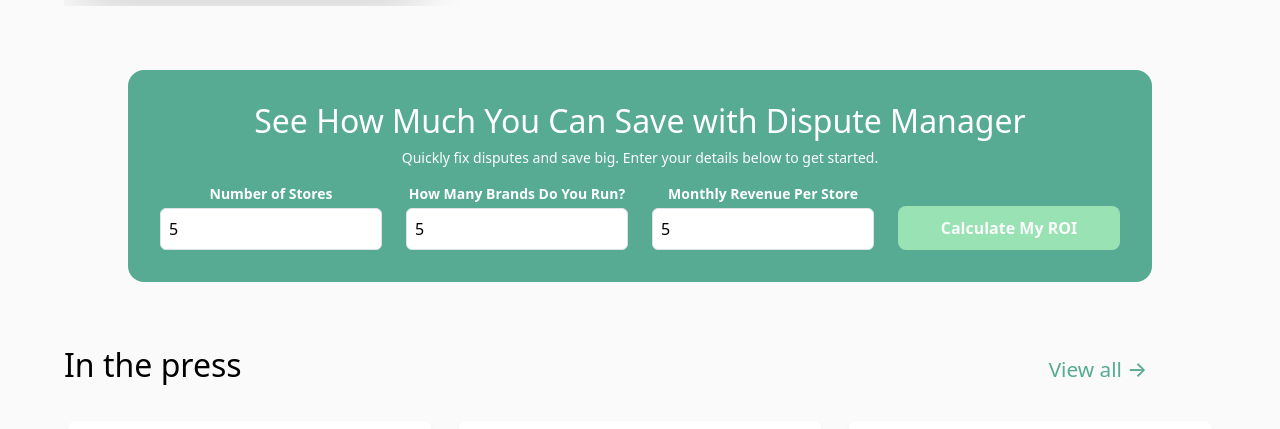
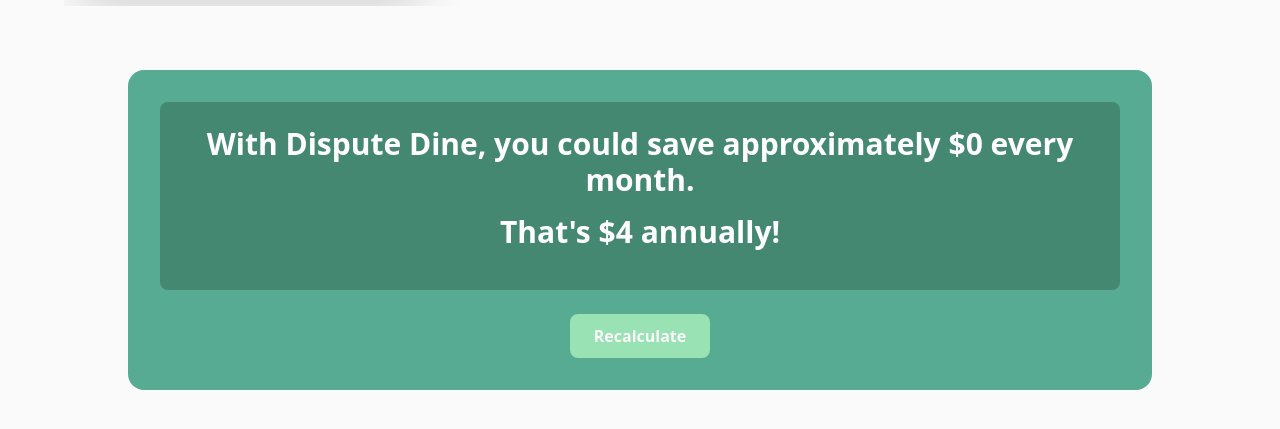
Before and after one commit to JSerrano01/Dispute-Dine-Web, a React (Vite) app: page / in a window 1280 px wide. Both pictures are taken after typing "5", "5", "5" into the empty fields and a click on the button "Calculate My ROI". Shown: the part 3753-4182 px from the top of the page. Built offline with nearby package versions, Linux system fonts and the light colour scheme; no server answers.

Commit message:
Se agregan redes X y linkedin, se agraga nuevo partner y se pone funcional Calculadora de ROI

```diff
--- a/src/components/Footer.jsx
+++ b/src/components/Footer.jsx
@@ -19,10 +19,9 @@
     };
 
     const socialMediaLinks = [
-        { Icon: FaYoutube, url: "https://www.youtube.com" },
-        { Icon: FaLinkedin, url: "https://www.linkedin.com" },
+        { Icon: FaLinkedin, url: "https://www.linkedin.com/company/dispute-dine" },
         { Icon: FaInstagram, url: "https://www.instagram.com/disputedine/" },
-        { Icon: FaXTwitter, url: "https://twitter.com" },
+        { Icon: FaXTwitter, url: "https://x.com/DisputeDine" },
     ];
 
     return (
--- a/src/components/ROICalculator.jsx
+++ b/src/components/ROICalculator.jsx
@@ -1,10 +1,48 @@
-import React from "react";
+import React, { useState } from "react";
 
 const ROICalculator = () => {
+    const [stores, setStores] = useState(null);
+    const [brands, setBrands] = useState(null);
+    const [revenue, setRevenue] = useState(null);
+    const [savings, setSavings] = useState(null);
+    const [showResult, setShowResult] = useState(false);
+
+    const calculateSavings = () => {
+        const storesValue = stores || 0;
+        const revenueValue = revenue || 0;
+
+        const disputeRate = 0.02;
+        const successRate = 0.7;
+
+        const monthlyDisputes = storesValue * revenueValue * disputeRate;
+        const monthlySavings = monthlyDisputes * successRate;
+        const annualSavings = monthlySavings * 12;
+
+        setSavings({
+            monthly: Math.round(monthlySavings),
+            annual: Math.round(annualSavings)
+        });
+        setShowResult(true);
+    };
+
+    const resetCalculator = () => {
+        setStores(null);
+        setBrands(null);
+        setRevenue(null);
+        setShowResult(false);
+    };
+
+    const handleChange = (setter) => (e) => {
+        const value = e.target.value;
+        setter(value === '' ? null : parseInt(value));
+    };
+
     return (
         <div className="p-4">
             <div className="flex justify-center">
                 <div className="bg-[#56AB92] p-8 rounded-2xl text-white text-center max-w-5xl w-full">
+                    {!showResult ? (
+                        <>
                             <h2 className="text-2xl font-bold">
                                 See How Much You Can Save with Dispute Manager
                             </h2>
@@ -12,9 +50,7 @@
                                 Quickly fix disputes and save big. Enter your details below to get started.
                             </p>
 
-                    {/* Responsive Grid */}
                             <div className="grid grid-cols-1 sm:grid-cols-2 lg:grid-cols-4 gap-4">
-                        {/* Input 1 */}
                                 <div className="flex flex-col">
                                     <label className="text-sm font-semibold">Number of Stores</label>
                                     <input
@@ -22,10 +58,11 @@
                                         placeholder="e.g 10"
                                         className="mt-1 w-full p-2 border rounded-md text-black bg-white focus:ring-0 focus:outline-none focus:border-transparent"
                                         min="0"
+                                        value={stores ?? ''}
+                                        onChange={handleChange(setStores)}
                                     />
                                 </div>
 
-                        {/* Input 2 */}
                                 <div className="flex flex-col">
                                     <label className="text-sm font-semibold">How Many Brands Do You Run?</label>
                                     <input
@@ -33,10 +70,11 @@
                                         placeholder="e.g 3"
                                         className="mt-1 w-full p-2 border rounded-md text-black bg-white focus:ring-0 focus:outline-none focus:border-transparent"
                                         min="0"
+                                        value={brands ?? ''}
+                                        onChange={handleChange(setBrands)}
                                     />
                                 </div>
 
-                        {/* Input 3 */}
                                 <div className="flex flex-col">
                                     <label className="text-sm font-semibold">Monthly Revenue Per Store</label>
                                     <input
@@ -44,16 +82,41 @@
                                         placeholder="e.g 50000"
                                         className="mt-1 w-full p-2 border rounded-md text-black bg-white focus:ring-0 focus:outline-none focus:border-transparent"
                                         min="0"
+                                        value={revenue ?? ''}
+                                        onChange={handleChange(setRevenue)}
                                     />
                                 </div>
 
-                        {/* Botón */}
                                 <div className="flex items-end">
-                            <button className="w-full bg-[#99E2B4] text-[#FAFAFA] font-semibold py-[10px] px-6 !rounded-lg hover:bg-gray-100 hover:text-[#99E2B4] transition-colors duration-500">
+                                    <button
+                                        className="w-full bg-[#99E2B4] text-[#FAFAFA] font-semibold py-[10px] px-6 !rounded-lg hover:bg-gray-100 hover:text-[#99E2B4] transition-colors duration-500"
+                                        onClick={calculateSavings}
+                                    >
                                         Calculate My ROI
                                     </button>
                                 </div>
                             </div>
+                        </>
+                    ) : (
+                        <div className="flex flex-col items-center">
+
+                            <div className="bg-[#458872] p-6 rounded-lg w-full mb-6 animate-fade-in">
+                                <p className="text-3xl font-semibold">
+                                    With Dispute Dine, you could save approximately <span className="font-bold text-3xl">${savings.monthly.toLocaleString()}</span> every month.
+                                </p>
+                                <p className="text-3xl font-semibold mt-2">
+                                    That's <span className="font-bold text-3xl">${savings.annual.toLocaleString()}</span> annually!
+                                </p>
+                            </div>
+
+                            <button
+                                className="bg-[#99E2B4] text-[#FAFAFA] font-semibold py-[10px] px-6 !rounded-lg hover:bg-gray-100 hover:text-[#99E2B4] transition-colors duration-500"
+                                onClick={resetCalculator}
+                            >
+                                Recalculate
+                            </button>
+                        </div>
+                    )}
                 </div>
             </div>
         </div>
--- a/src/components/Slider.jsx
+++ b/src/components/Slider.jsx
@@ -40,6 +40,10 @@
         logo: "/img/partners/partner2.png" // Asegúrate de tener esta imagen en public/images/partners/
     },
     {
+        name: "Hokkaido",
+        logo: "/img/partners/partner4.jpg" // Asegúrate de tener esta imagen en public/images/partners/
+    },
+    {
         name: "Dispute Dine",
         logo: "/img/partners/DD_logo.png" // Asegúrate de tener esta imagen en public/images/partners/
     },
@@ -56,6 +60,10 @@
         logo: "/img/partners/partner2.png" // Asegúrate de tener esta imagen en public/images/partners/
     },
     {
+        name: "Hokkaido",
+        logo: "/img/partners/partner4.jpg" // Asegúrate de tener esta imagen en public/images/partners/
+    },
+    {
         name: "Dispute Dine",
         logo: "/img/partners/DD_logo.png" // Asegúrate de tener esta imagen en public/images/partners/
     },
@@ -70,6 +78,10 @@
     {
         name: "Scoville Hot Chicken",
         logo: "/img/partners/partner2.png" // Asegúrate de tener esta imagen en public/images/partners/
+    },
+    {
+        name: "Hokkaido",
+        logo: "/img/partners/partner4.jpg" // Asegúrate de tener esta imagen en public/images/partners/
     },
     // Agrega más partners según necesites
 ];
```
Also changed, not shown: public/img/partners/partner4.jpg (added), src/assets/img/partners/partner4.jpg (added). Lines whose indentation alone changed are shown as unchanged.
